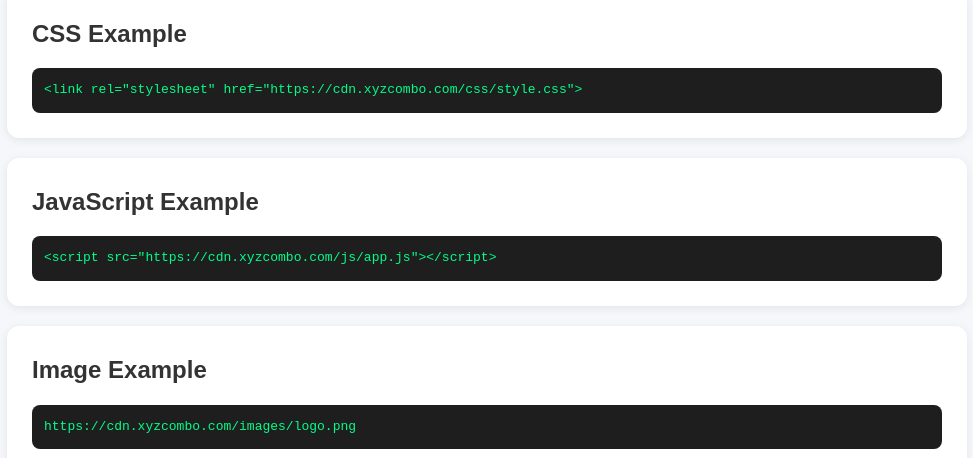
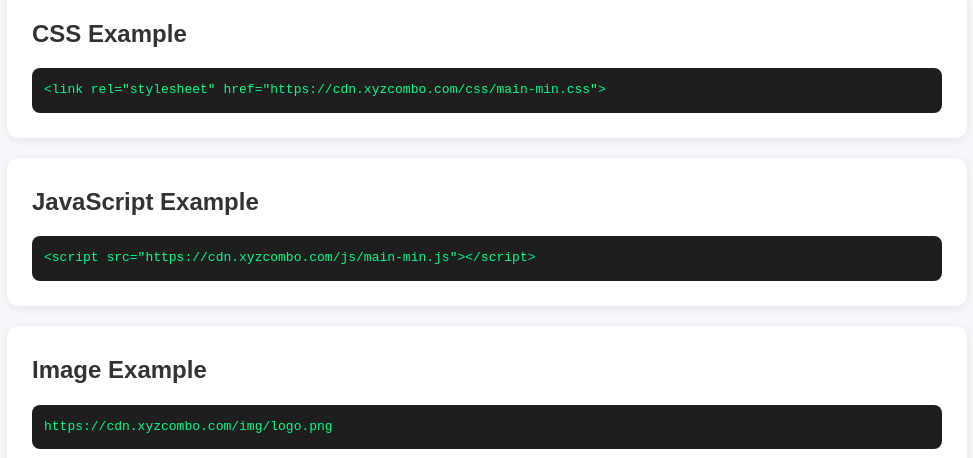
Before and after one commit to erabhi-digital/XyzComboStaticFiles, a plain HTML site: page index.html in a window 1280 px wide. Shown: the part 342-800 px from the top of the page, without its empty margins (153-1126 px from the left). Drawn offline with Linux system fonts and the light colour scheme.

Commit message:
Static Files

```diff
--- a/index.html
+++ b/index.html
@@ -110,7 +110,7 @@
 
             <div class="code">
                 &lt;link rel="stylesheet"
-                href="https://cdn.xyzcombo.com/css/style.css"&gt;
+                href="https://cdn.xyzcombo.com/css/main-min.css"&gt;
             </div>
         </div>
 
@@ -118,7 +118,7 @@
             <h2>JavaScript Example</h2>
 
             <div class="code">
-                &lt;script src="https://cdn.xyzcombo.com/js/app.js"&gt;&lt;/script&gt;
+                &lt;script src="https://cdn.xyzcombo.com/js/main-min.js"&gt;&lt;/script&gt;
             </div>
         </div>
 
@@ -126,7 +126,7 @@
             <h2>Image Example</h2>
 
             <div class="code">
-                https://cdn.xyzcombo.com/images/logo.png
+                https://cdn.xyzcombo.com/img/logo.png
             </div>
 
             <p style="margin-top:15px;">
```
Also changed, not shown: favicon/site.webmanifest.
